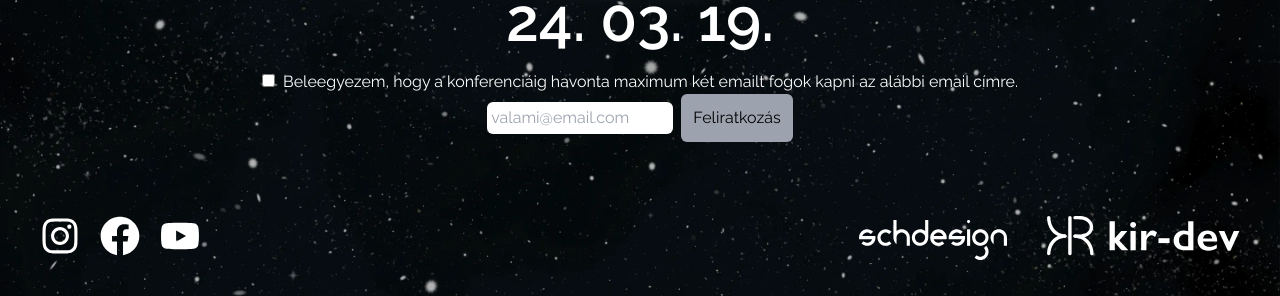
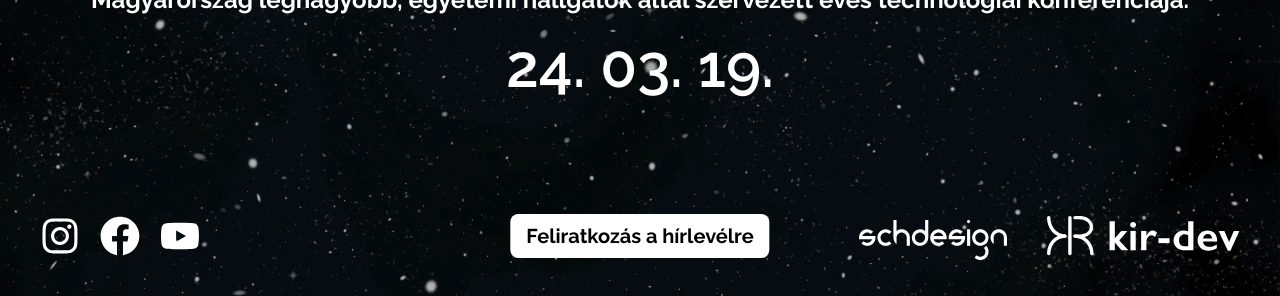
Before and after one commit to simonyiszk/konf-web-2024, a Next.js app: page / in a window 1280 px wide. Shown: the part 504-800 px from the top of the page. Built offline with nearby package versions, Linux system fonts and the light colour scheme.

Commit message:
added modals

```diff
--- a/package.json
+++ b/package.json
@@ -17,8 +17,9 @@
     "url": "https://simonyi.bme.hu"
   },
   "dependencies": {
+    "@headlessui/react": "^1.7.17",
+    "clsx": "^2.0.0",
     "email-validator": "^2.0.4",
-    "clsx": "^2.0.0",
     "googleapis": "^129.0.0",
     "next": "14.0.3",
     "react": "^18",
--- a/src/app/contact/page.tsx
+++ b/src/app/contact/page.tsx
@@ -4,10 +4,9 @@ export default function Contact() {
   return (
     <div className='flex flex-col'>
       <p className='text-4xl font-bold mb-20 text-center'>Vállalati és sajtómegkeresések, általános kérdések:</p>
-      <p className='text-2xl font-normal mb-20 text-center'>lorem ipsum?</p>
       <Link
         href='mailto:konferencia@simonyi.bme.hu'
-        className='text-2xl font-semibold text-center hover:text-brand'
+        className='text-3xl font-semibold text-center hover:text-brand'
         target='blank'
       >
         konferencia@simonyi.bme.hu
--- a/src/app/layout.tsx
+++ b/src/app/layout.tsx
@@ -19,7 +19,7 @@ export default function RootLayout({ children }: { children: React.ReactNode })
   return (
     <html lang='hu'>
       <body className={raleway.className}>
-        <main className='grid grid-rows-[auto_1fr_auto] h-full'>
+        <main className='grid grid-rows-[auto_1fr_auto] h-[100dvh]'>
           <Navbar />
           <div className='max-w-6xl p-20 mx-auto relative h-full w-full flex justify-center items-center'>
             {children}
--- a/src/app/page.tsx
+++ b/src/app/page.tsx
@@ -1,6 +1,7 @@
 import Image from 'next/image';
 
 import { metadata } from '@/app/layout';
+import { SocialButtons } from '@/components/footer/social-buttons';
 import { ModalContent } from '@/components/newsletter/ModalContent';
 
 import konfLogo from '../../public/img/konf.svg';
@@ -17,7 +18,10 @@ export default function Landing() {
         <Image src={konfLogo} alt='Simonyi Konferencia' className='w-full' />
         <p className='font-bold text-xl sm:text-2xl text-center'>{metadata.description}</p>
         <p className='font-semibold text-2xl sm:text-6xl'>24. 03. 19.</p>
-        <ModalContent />
+        <div className='flex md:hidden flex-col items-center gap-10 mt-10'>
+          <SocialButtons />
+          <ModalContent />
+        </div>
       </div>
     </>
   );
--- /dev/null
+++ b/src/components/WhiteButton.tsx
@@ -0,0 +1,18 @@
+import { MouseEventHandler, PropsWithChildren } from 'react';
+
+type Props = {
+  onClick: MouseEventHandler<HTMLButtonElement>;
+  disabled?: boolean;
+} & PropsWithChildren;
+
+export function WhiteButton({ onClick, children, disabled = false }: Props) {
+  return (
+    <button
+      onClick={onClick}
+      disabled={disabled}
+      className='bg-white text-xl rounded-lg font-bold py-2 px-4 text-black hover:bg-gray-300 disabled:bg-gray-500 disabled:cursor-not-allowed'
+    >
+      {children}
+    </button>
+  );
+}
--- a/src/components/footer/desktop-footer.tsx
+++ b/src/components/footer/desktop-footer.tsx
@@ -1,24 +1,15 @@
 import Image from 'next/image';
 import Link from 'next/link';
-import { FaFacebook, FaInstagram, FaYoutube } from 'react-icons/fa';
+
+import { ModalContent } from '../newsletter/ModalContent';
+import { SocialButtons } from './social-buttons';
 
 export function DesktopFooter() {
   return (
     <footer className='hidden md:flex p-10 justify-between items-center gap-10 flex-row'>
-      <div className='flex items-center gap-5 text-[40px]'>
-        <Link href='https://www.instagram.com/simonyikonf' className='brand-link' target='blank'>
-          <FaInstagram />
-        </Link>
-        <Link href='https://www.facebook.com/events/1060756212046229' className='brand-link' target='blank'>
-          <FaFacebook />
-        </Link>
-        <Link
-          href='https://www.youtube.com/watch?v=QDKDaMKqcoQ&list=PLovp3RCdzQGx_lKpvCgUJT6n-wJazXKrL'
-          className='brand-link'
-          target='blank'
-        >
-          <FaYoutube />
-        </Link>
+      <SocialButtons />
+      <div className='absolute left-1/2 -translate-x-1/2'>
+        <ModalContent />
       </div>
       <div className='flex items-center gap-10'>
         <Link href='https://schdesign.hu' className='brand-link' target='blank'>
--- /dev/null
+++ b/src/components/footer/social-buttons.tsx
@@ -0,0 +1,22 @@
+import Link from 'next/link';
+import { FaFacebook, FaInstagram, FaYoutube } from 'react-icons/fa';
+
+export function SocialButtons() {
+  return (
+    <div className='flex items-center gap-5 text-[40px]'>
+      <Link href='https://www.instagram.com/simonyikonf' className='brand-link' target='blank'>
+        <FaInstagram />
+      </Link>
+      <Link href='https://www.facebook.com/events/1060756212046229' className='brand-link' target='blank'>
+        <FaFacebook />
+      </Link>
+      <Link
+        href='https://www.youtube.com/watch?v=QDKDaMKqcoQ&list=PLovp3RCdzQGx_lKpvCgUJT6n-wJazXKrL'
+        className='brand-link'
+        target='blank'
+      >
+        <FaYoutube />
+      </Link>
+    </div>
+  );
+}
--- a/src/components/navbar/navbar-mobile.tsx
+++ b/src/components/navbar/navbar-mobile.tsx
@@ -2,6 +2,7 @@
 
 import clsx from 'clsx';
 import Image from 'next/image';
+import Link from 'next/link';
 import { useState } from 'react';
 import { TbMenu2 } from 'react-icons/tb';
 
@@ -14,7 +15,9 @@ export function NavbarMobile() {
     <nav className='w-full p-5 md:hidden'>
       <div className='w-full p-5 box-border rounded-md bg-white bg-opacity-10 backdrop-blur-sm'>
         <div className='w-full flex items-center justify-between gap-5'>
-          <Image src='/img/icon-base.svg' alt='Simonyi Konferencia' width={40} height={40} />
+          <Link href='/'>
+            <Image src='/img/icon-base.svg' alt='Simonyi Konferencia' width={40} height={40} />
+          </Link>
           <button onClick={toggle}>
             <TbMenu2 size={40} />
           </button>
--- a/src/components/newsletter/ModalContent.tsx
+++ b/src/components/newsletter/ModalContent.tsx
@@ -1,21 +1,30 @@
 'use client';
+import { Dialog } from '@headlessui/react';
 import * as EmailValidator from 'email-validator';
 import { useState } from 'react';
+import { FaCheckCircle, FaTimes } from 'react-icons/fa';
 
 import { addToGroup } from '@/app/actions';
 
+import { WhiteButton } from '../WhiteButton';
+
 export function ModalContent() {
+  const [isSubscribeOpen, setIsSubscribeOpen] = useState(false);
+  const [isSuccessOpen, setIsSuccessOpen] = useState(false);
+  const [isLoading, setIsLoading] = useState(false);
   const [email, setEmail] = useState('');
   const [accepted, setAccepted] = useState(false);
   const [error, setError] = useState('');
 
   const onSubscribe = async () => {
     if (accepted && email) {
+      setIsLoading(true);
       const status = await addToGroup({ email });
+      setIsLoading(false);
       switch (status) {
         case 200:
-          alert('Sikeresen feliratkoztál a hírlevélre!');
-          setEmail('');
+          onSubscribeClose();
+          setIsSuccessOpen(true);
           break;
         case 400:
           setError('Érvénytelen email cím!');
@@ -29,7 +38,33 @@ export function ModalContent() {
     }
   };
 
+  const onSubscribeClose = () => {
+    setEmail('');
+    setError('');
+    setAccepted(false);
+    setIsSubscribeOpen(false);
+  };
+
   return (
+    <>
+      <WhiteButton onClick={() => setIsSubscribeOpen(true)}>Feliratkozás a hírlevélre</WhiteButton>
+      <Dialog open={isSubscribeOpen} onClose={onSubscribeClose} className='relative z-50'>
+        <div className='fixed inset-0 bg-black/80' aria-hidden='true' />
+
+        <div className='fixed inset-0 flex w-screen items-center justify-center p-4'>
+          <Dialog.Panel className='mx-auto max-w-lg rounded bg-[#0f181c] p-8'>
+            <div className='flex justify-between items-center mb-5'>
+              <Dialog.Title className='font-bold text-2xl '>Feliratkozás a hírlevélre</Dialog.Title>
+              <div className='hover:text-gray-400 hover:cursor-pointer text-xl' onClick={onSubscribeClose}>
+                <FaTimes />
+              </div>
+            </div>
+
+            <div className='flex flex-col gap-2'>
+              <p className='mb-2 text-justify'>
+                Ha szeretnél értesülni a legfontosabb hírekről, mint például előadások, nyereményjáték, iratkozz fel a
+                hírlevelünkre!
+              </p>
               <div>
                 <input
                   className='mr-2'
@@ -41,10 +76,11 @@ export function ModalContent() {
                 <label htmlFor='accept'>
                   Beleegyezem, hogy a konferenciáig havonta maximum két emailt fogok kapni az alábbi email címre.
                 </label>
-      <div className='flex justify-center items-center gap-2'>
+              </div>
+
               <input
                 placeholder='valami@email.com'
-          className='text-black p-1 rounded-md'
+                className='text-black p-2 rounded-md mb-2'
                 value={email}
                 onChange={(e) => {
                   setEmail(e.target.value);
@@ -52,15 +88,31 @@ export function ModalContent() {
                 }}
                 type='email'
               />
-        {error && <p className='text-red-600'>{error}</p>}
-        <button
-          disabled={!EmailValidator.validate(email) || !accepted || !!error}
+              {error && <p className='text-red-500'>{error}</p>}
+              <WhiteButton
+                disabled={!EmailValidator.validate(email) || !accepted || !!error || isLoading}
                 onClick={onSubscribe}
-          className='bg-white text-black rounded-md p-3 disabled:bg-gray-400 disabled:cursor-not-allowed'
               >
-          Feliratkozás
-        </button>
+                {isLoading ? 'Kérjük várj...' : 'Feliratkozás'}
+              </WhiteButton>
             </div>
+          </Dialog.Panel>
         </div>
+      </Dialog>
+      <Dialog open={isSuccessOpen} onClose={() => setIsSuccessOpen(false)} className='relative z-50'>
+        <div className='fixed inset-0 bg-black/80' aria-hidden='true' />
+
+        <div className='fixed inset-0 flex w-screen items-center justify-center p-4'>
+          <Dialog.Panel className='mx-auto max-w-lg rounded bg-[#0f181c] p-8 flex flex-col items-center gap-5'>
+            <div className='text-8xl text-white'>
+              <FaCheckCircle />
+            </div>
+            <Dialog.Title className='font-bold text-2xl mb-5'>Sikeresen feliratkoztál a hírlevélre!</Dialog.Title>
+
+            <WhiteButton onClick={() => setIsSuccessOpen(false)}>Rendben</WhiteButton>
+          </Dialog.Panel>
+        </div>
+      </Dialog>
+    </>
   );
 }
```
Also changed, not shown: 1 other file (tests, documents, lock files or other folders). Lines whose indentation alone changed are shown as unchanged.
